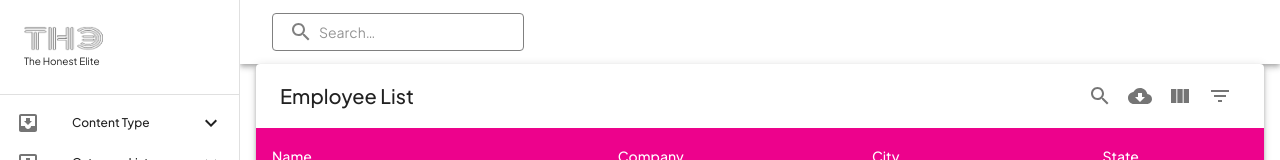
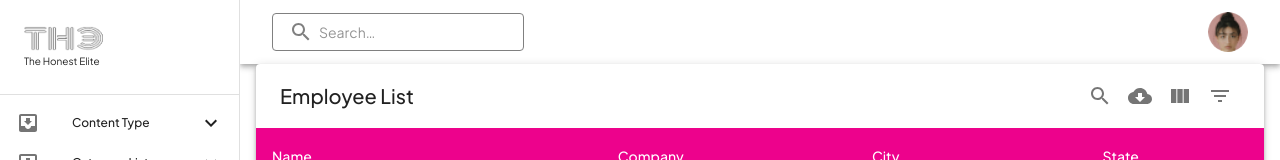
Before and after one commit to hasibulmahi/honest-elite-dashboard, a Next.js app: page / in a window 1280 px wide. Shown: the top 160 px of the page. Built offline with nearby package versions, Linux system fonts and the light colour scheme.

Commit message:
Update navigation.component.js

```diff
--- a/components/navigation/navigation.component.js
+++ b/components/navigation/navigation.component.js
@@ -1,8 +1,12 @@
 import React from "react";
-
 import Toolbar from "@mui/material/Toolbar";
-
-import { AppBar, Button, Collapse } from "@mui/material";
+import {
+  AppBar,
+  Avatar,
+  Box,
+  IconButton,
+  Tooltip,
+} from "@mui/material";
 import { styled, alpha } from "@mui/material/styles";
 import SearchIcon from "@mui/icons-material/Search";
 import InputBase from "@mui/material/InputBase";
@@ -84,6 +88,17 @@ function Navigation(props) {
             inputProps={{ "aria-label": "search" }}
           />
         </Search>
+        <Box
+          sx={{
+            marginLeft: "auto",
+          }}
+        >
+          <Tooltip title="Open settings">
+            <IconButton>
+              <Avatar alt="Remy Sharp" src="/profile.png" />
+            </IconButton>
+          </Tooltip>
+        </Box>
       </Toolbar>
     </AppBar>
   );
```
